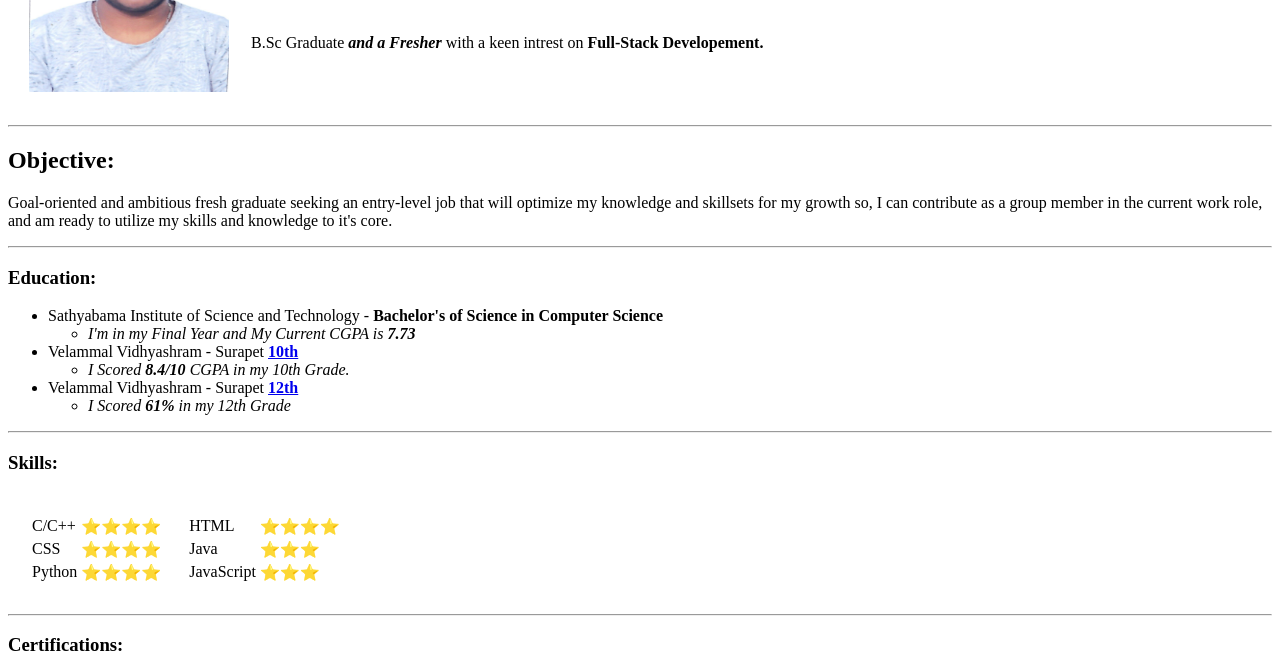
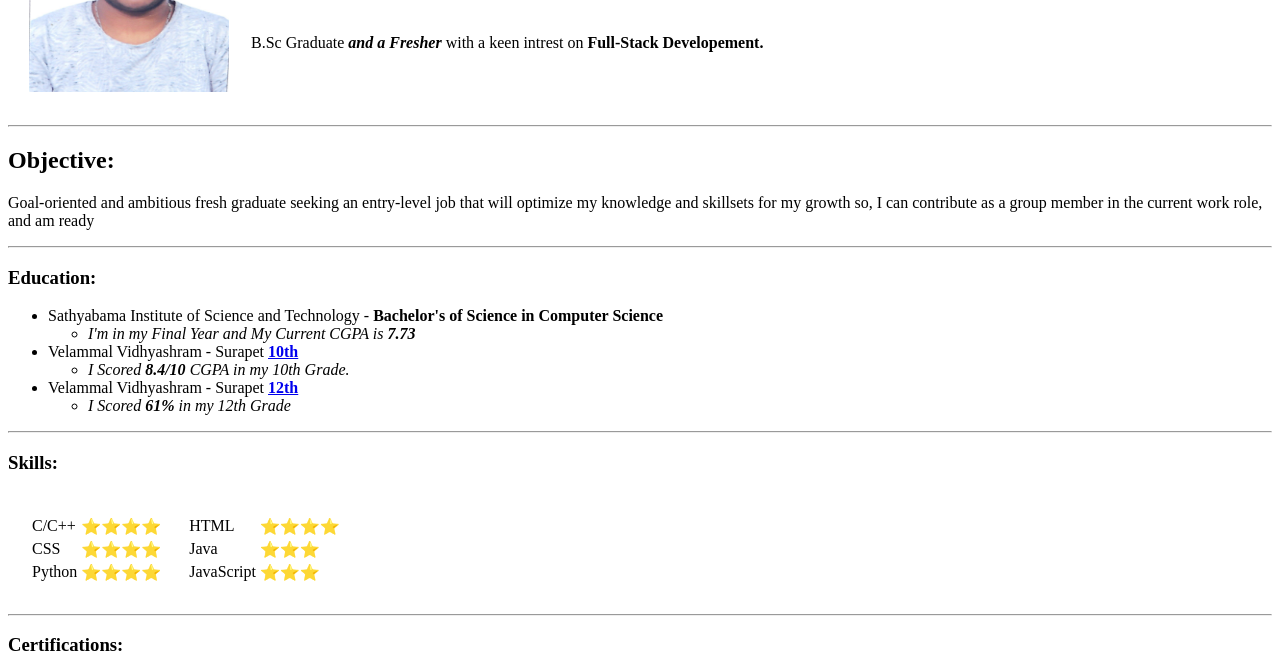
Before and after one commit to dilipbabu/Curriculum-Vitae, a plain HTML site: page index.html in a window 1280 px wide. Shown: the part 137-800 px from the top of the page. Drawn offline with Linux system fonts and the light colour scheme.

Commit message:
Update index.html

```diff
--- a/index.html
+++ b/index.html
@@ -17,9 +17,15 @@
   </table>
   <hr>
   <h2><strong>Objective:</strong></h2>
-  <p>Goal-oriented and ambitious fresh graduate seeking an entry-level job that will optimize my
+  <p>
+
+
+Goal-oriented and ambitious fresh graduate seeking an entry-level job that will optimize my
+
     knowledge and skillsets for my growth so, I can contribute as a group member in the current
-    work role, and am ready to utilize my skills and knowledge to it's core.</p>
+
+    work role, and am ready
+ </p>
   <hr>
   <h3>Education:</h3>
   <ul>
```
